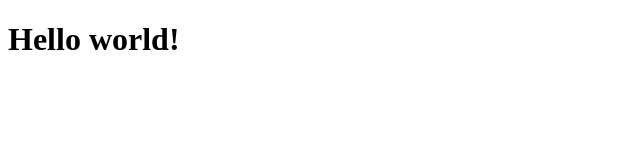
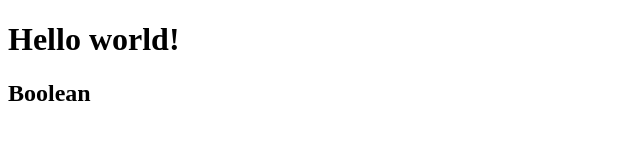
Before and after one commit to SorayaBoolean/htmlcss-hello, a plain HTML site: page index.html in a window 1280 px wide. Shown: the whole page, without its empty margins (0-640 px from the left). Drawn offline with Linux system fonts and the light colour scheme.

Commit message:
Hello updated

```diff
--- a/index.html
+++ b/index.html
@@ -8,5 +8,6 @@
 </head>
 <body>
     <h1>Hello world!</h1>
+    <h2>Boolean</h2>
 </body>
 </html>
```
